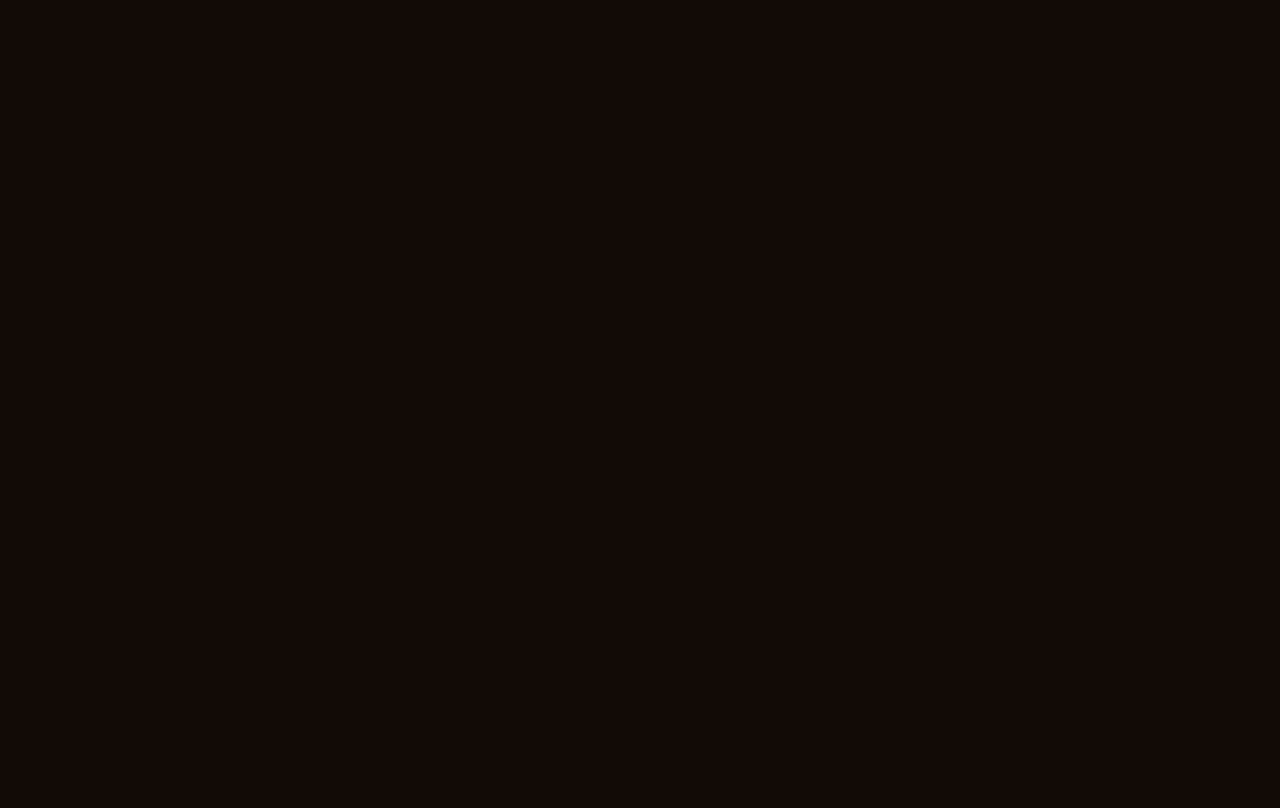
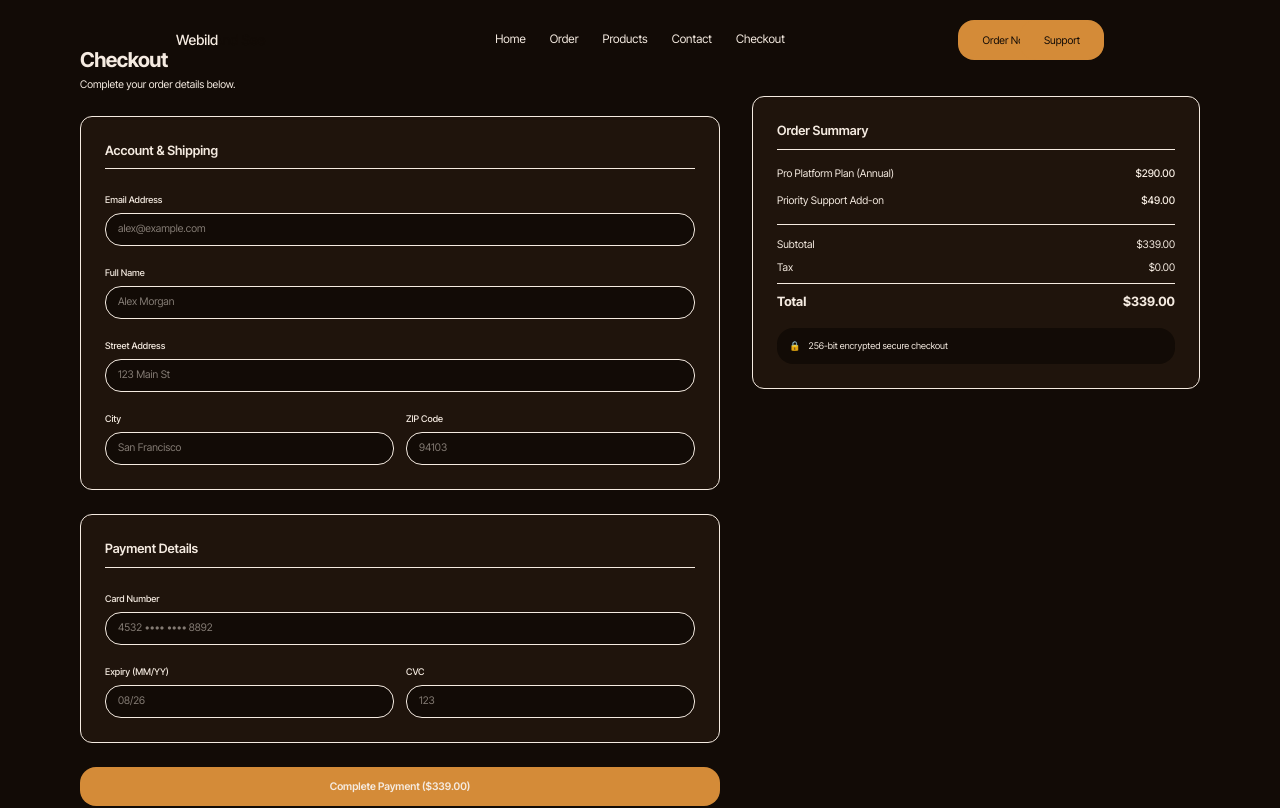
Before and after one commit to dmytro-webild/78870c5f-d4cf-4edf-a522-392944933867, a React (Vite) app: page /checkout in a window 1280 px wide. Before the commit this address had no page. Shown: the top 808 px of the page. Built offline with nearby package versions, Linux system fonts and the light colour scheme; a web font is replaced by a local one.

Commit message:
Bob AI: Add checkout page

```diff
--- a/src/App.tsx
+++ b/src/App.tsx
@@ -4,6 +4,7 @@ import HomePage from './pages/HomePage';
 
 import ProductsPage from "@/pages/ProductsPage";
 import ContactPage from "@/pages/ContactPage";
+import CheckoutPage from "@/pages/CheckoutPage";
 export default function App() {
   return (
     <Routes>
@@ -11,6 +12,7 @@ export default function App() {
         <Route path="/" element={<HomePage />} />
         <Route path="/products" element={<ProductsPage />} />
         <Route path="/contact" element={<ContactPage />} />
+        <Route path="/checkout" element={<CheckoutPage />} />
       </Route>
     </Routes>
   );
--- a/src/components/Layout.tsx
+++ b/src/components/Layout.tsx
@@ -38,6 +38,8 @@ export default function Layout() {
   { name: "Order Online", href: "/order" },
   { name: "Products", href: "/products" },
   { name: "Contact", href: "/contact" },
+  { name: "Checkout", href: "/checkout" },
+
 
 
 
--- /dev/null
+++ b/src/pages/CheckoutPage.tsx
@@ -0,0 +1,145 @@
+import React, { useState } from "react";
+import { routes } from "@/routes";
+import NavbarCentered from "@/components/ui/NavbarCentered";
+import FooterMinimal from "@/components/sections/footer/FooterMinimal";
+import Button from "@/components/ui/Button";
+
+export default function CheckoutPage() {
+  const [formData, setFormData] = useState({
+    email: "",
+    name: "",
+    cardNumber: "",
+    expiry: "",
+    cvc: "",
+    address: "",
+    city: "",
+    zip: "",
+  });
+  const [submitted, setSubmitted] = useState(false);
+
+  const handleSubmit = (e: React.FormEvent) => {
+    e.preventDefault();
+    setSubmitted(true);
+  };
+
+  const items = [
+    { name: "Pro Platform Plan (Annual)", price: "$290.00" },
+    { name: "Priority Support Add-on", price: "$49.00" },
+  ];
+
+  return (
+    <div className="min-h-screen bg-background text-foreground flex flex-col justify-between">
+      <NavbarCentered
+        logo="Webild"
+        navItems={routes.map((r) => ({ name: r.label, href: r.path }))}
+        ctaButton={{ text: "Support", href: "/contact" }}
+      />
+
+      <main className="max-w-6xl mx-auto px-4 py-12 w-full grid grid-cols-1 lg:grid-cols-12 gap-8">
+        <div className="lg:col-span-7 space-y-6">
+          <div>
+            <h1 className="text-3xl font-bold tracking-tight">Checkout</h1>
+            <p className="text-sm text-muted-foreground mt-1">Complete your order details below.</p>
+          </div>
+
+          {submitted ? (
+            <div className="p-6 bg-card rounded-xl border border-border text-center space-y-3">
+              <span className="text-4xl">🎉</span>
+              <h2 className="text-xl font-semibold">Order Confirmed!</h2>
+              <p className="text-sm text-muted-foreground">Thank you for your purchase. We sent a receipt to your email.</p>
+              <Button text="Return to Home" href="/" variant="primary" />
+            </div>
+          ) : (
+            <form onSubmit={handleSubmit} className="space-y-6">
+              <div className="p-6 bg-card rounded-xl border border-border space-y-4">
+                <h2 className="text-lg font-semibold border-b border-border pb-2">Account & Shipping</h2>
+                <div className="space-y-3">
+                  <div>
+                    <label className="text-xs font-medium text-muted-foreground">Email Address</label>
+                    <input required type="email" placeholder="alex@example.com" className="w-full mt-1 px-3 py-2 bg-background border border-border rounded-lg text-sm text-foreground focus:outline-none" value={formData.email} onChange={(e) => setFormData({ ...formData, email: e.target.value })} />
+                  </div>
+                  <div>
+                    <label className="text-xs font-medium text-muted-foreground">Full Name</label>
+                    <input required type="text" placeholder="Alex Morgan" className="w-full mt-1 px-3 py-2 bg-background border border-border rounded-lg text-sm text-foreground focus:outline-none" value={formData.name} onChange={(e) => setFormData({ ...formData, name: e.target.value })} />
+                  </div>
+                  <div>
+                    <label className="text-xs font-medium text-muted-foreground">Street Address</label>
+                    <input required type="text" placeholder="123 Main St" className="w-full mt-1 px-3 py-2 bg-background border border-border rounded-lg text-sm text-foreground focus:outline-none" value={formData.address} onChange={(e) => setFormData({ ...formData, address: e.target.value })} />
+                  </div>
+                  <div className="grid grid-cols-2 gap-3">
+                    <div>
+                      <label className="text-xs font-medium text-muted-foreground">City</label>
+                      <input required type="text" placeholder="San Francisco" className="w-full mt-1 px-3 py-2 bg-background border border-border rounded-lg text-sm text-foreground focus:outline-none" value={formData.city} onChange={(e) => setFormData({ ...formData, city: e.target.value })} />
+                    </div>
+                    <div>
+                      <label className="text-xs font-medium text-muted-foreground">ZIP Code</label>
+                      <input required type="text" placeholder="94103" className="w-full mt-1 px-3 py-2 bg-background border border-border rounded-lg text-sm text-foreground focus:outline-none" value={formData.zip} onChange={(e) => setFormData({ ...formData, zip: e.target.value })} />
+                    </div>
+                  </div>
+                </div>
+              </div>
+
+              <div className="p-6 bg-card rounded-xl border border-border space-y-4">
+                <h2 className="text-lg font-semibold border-b border-border pb-2">Payment Details</h2>
+                <div className="space-y-3">
+                  <div>
+                    <label className="text-xs font-medium text-muted-foreground">Card Number</label>
+                    <input required type="text" placeholder="4532 •••• •••• 8892" className="w-full mt-1 px-3 py-2 bg-background border border-border rounded-lg text-sm text-foreground focus:outline-none" value={formData.cardNumber} onChange={(e) => setFormData({ ...formData, cardNumber: e.target.value })} />
+                  </div>
+                  <div className="grid grid-cols-2 gap-3">
+                    <div>
+                      <label className="text-xs font-medium text-muted-foreground">Expiry (MM/YY)</label>
+                      <input required type="text" placeholder="08/26" className="w-full mt-1 px-3 py-2 bg-background border border-border rounded-lg text-sm text-foreground focus:outline-none" value={formData.expiry} onChange={(e) => setFormData({ ...formData, expiry: e.target.value })} />
+                    </div>
+                    <div>
+                      <label className="text-xs font-medium text-muted-foreground">CVC</label>
+                      <input required type="text" placeholder="123" className="w-full mt-1 px-3 py-2 bg-background border border-border rounded-lg text-sm text-foreground focus:outline-none" value={formData.cvc} onChange={(e) => setFormData({ ...formData, cvc: e.target.value })} />
+                    </div>
+                  </div>
+                </div>
+              </div>
+
+              <button type="submit" className="w-full py-3 px-4 bg-primary-cta text-foreground font-semibold rounded-lg hover:opacity-90 transition-opacity text-sm cursor-pointer">
+                Complete Payment ($339.00)
+              </button>
+            </form>
+          )}
+        </div>
+
+        <div className="lg:col-span-5 space-y-6">
+          <div className="p-6 bg-card rounded-xl border border-border sticky top-24 space-y-4">
+            <h2 className="text-lg font-semibold border-b border-border pb-2">Order Summary</h2>
+            <div className="space-y-3">
+              {items.map((item, idx) => (
+                <div key={idx} className="flex justify-between text-sm">
+                  <span className="text-muted-foreground">{item.name}</span>
+                  <span className="font-medium">{item.price}</span>
+                </div>
+              ))}
+            </div>
+            <div className="border-t border-border pt-3 space-y-2 text-sm">
+              <div className="flex justify-between text-muted-foreground">
+                <span>Subtotal</span>
+                <span>$339.00</span>
+              </div>
+              <div className="flex justify-between text-muted-foreground">
+                <span>Tax</span>
+                <span>$0.00</span>
+              </div>
+              <div className="flex justify-between text-lg font-bold border-t border-border pt-2 text-foreground">
+                <span>Total</span>
+                <span>$339.00</span>
+              </div>
+            </div>
+            <div className="p-3 bg-background rounded-lg text-xs text-muted-foreground flex items-center gap-2">
+              <span>🔒</span>
+              <span>256-bit encrypted secure checkout</span>
+            </div>
+          </div>
+        </div>
+      </main>
+
+      <FooterMinimal brand="Webild" copyright="© 2025 Webild Inc. All rights reserved." />
+    </div>
+  );
+}
--- a/src/routes.ts
+++ b/src/routes.ts
@@ -9,4 +9,5 @@ export const routes: Route[] = [
   { path: '/order', label: 'Order', pageFile: 'ProductsPage' },
   { path: '/products', label: 'Products', pageFile: 'ProductsPage' },
   { path: '/contact', label: 'Contact', pageFile: 'ContactPage' },
+  { path: '/checkout', label: 'Checkout', pageFile: 'CheckoutPage' },
 ];
```
